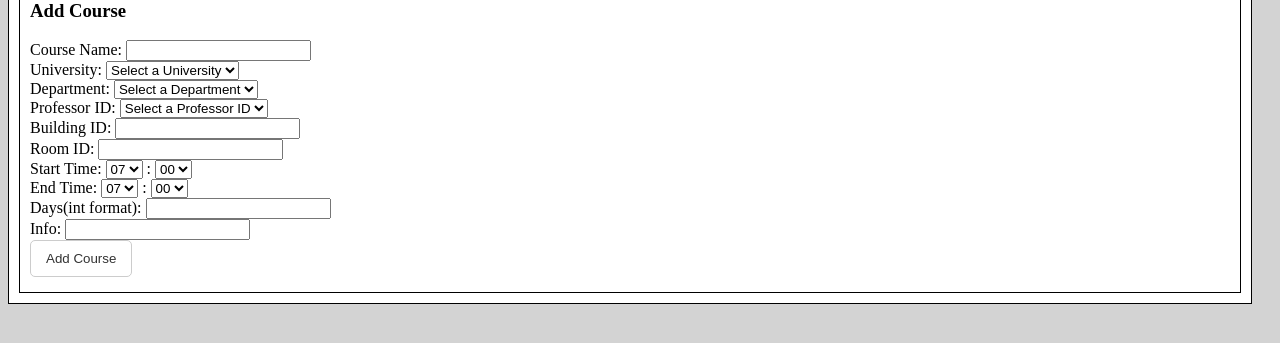
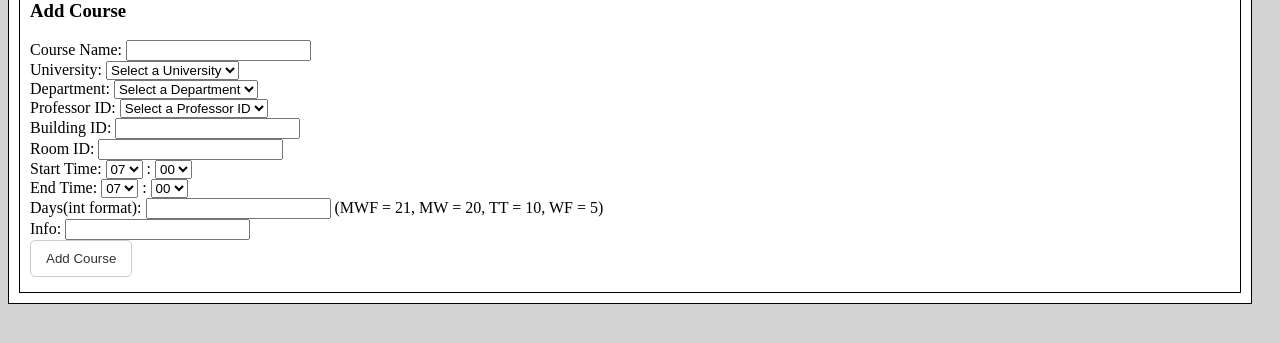
Before and after one commit to TheJasonOsmond/ClassMate-Schedule-Sharing-Tool, a Flask app: page /admin in a window 1280 px wide. Shown: the part 205-548 px from the top of the page. Run offline with Flask 3, Linux system fonts and the light colour scheme; data that the repository does not hold is empty; some libraries are stand-ins or nearby versions.

Commit message:
Added text for Days

```diff
--- a/Course-Schedule-Tool-2/templates/admin.html
+++ b/Course-Schedule-Tool-2/templates/admin.html
@@ -304,8 +304,9 @@
           <!-- END OF TIME DROPDOWNS -->
           <div class="form-group">
             <label for="days">Days(int format):</label>
-            <input type="number" class="form-control" id="days" name="days">
+            <input type="number" class="form-control" id="days" name="days"> (MWF = 21, MW = 20, TT = 10, WF = 5)
           </div>
+
           <div class="form-group">
             <label for="info">Info:</label>
             <input type="text" class="form-control" id="info" name="info">
```
